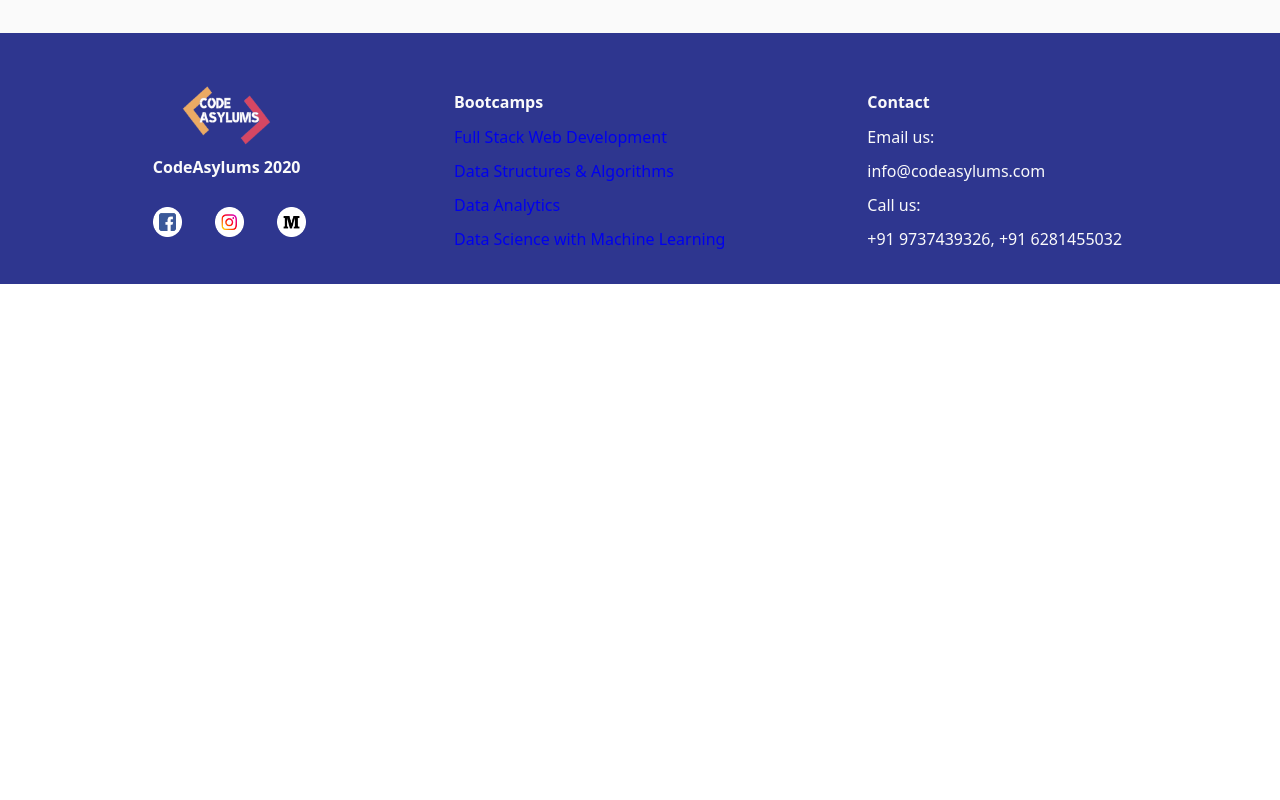
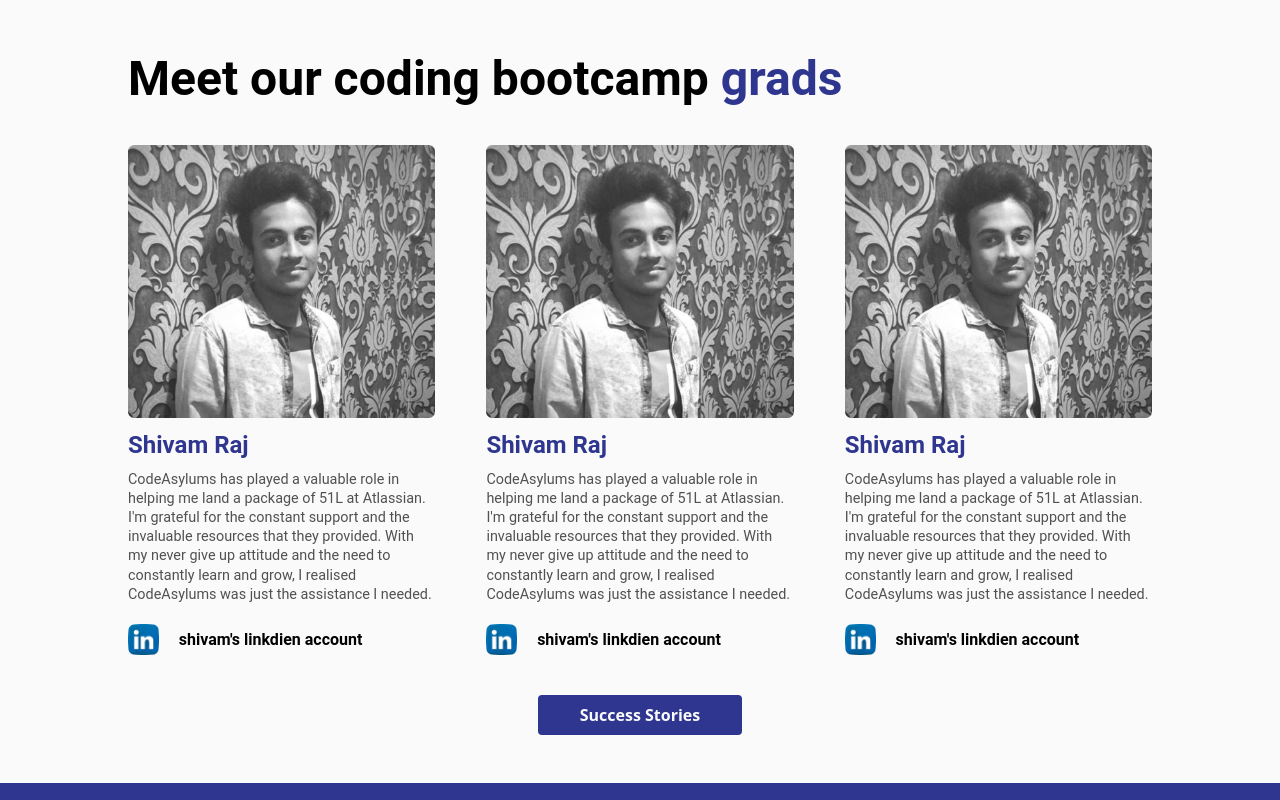
Before and after one commit to shades-7/CodeAsylumWebsite, a Gatsby site: page /Home/home in a window 1280 px wide. Shown: the part 4060-4860 px from the top of the page. Before the commit the page ends 4344 px from the top, so only its background shows below. Built offline with nearby package versions, Linux system fonts and the light colour scheme; Gatsby itself is replaced by a stand-in of ours.

Commit message:
updating grads

```diff
--- a/src/components/Graduates/graduates.js
+++ b/src/components/Graduates/graduates.js
@@ -2,10 +2,70 @@
 import styles from './graduates.module.scss';
 import Layout from '../layout';
 
+import grad1 from '../../images/grad1.png';
+import linkdien from '../../images/linkdien.png'
+
 const graduates = () =>{
+
+   let Card = [
+        {
+            "image" : grad1,
+            "name" : "Shivam Raj",
+            "containt" : "CodeAsylums has played a valuable role in helping me land a package of 51L at Atlassian. I'm grateful for the constant support and the invaluable resources that they provided. With my never give up attitude and the need to constantly learn and grow, I realised CodeAsylums was just the assistance I needed.",
+            "account" : "shivam's linkdien account"
+        },
+        {
+            "image" : grad1,
+            "name" : "Shivam Raj",
+            "containt" : "CodeAsylums has played a valuable role in helping me land a package of 51L at Atlassian. I'm grateful for the constant support and the invaluable resources that they provided. With my never give up attitude and the need to constantly learn and grow, I realised CodeAsylums was just the assistance I needed.",
+            "account" : "shivam's linkdien account"
+        },
+        {
+            "image" : grad1,
+            "name" : "Shivam Raj",
+            "containt" : "CodeAsylums has played a valuable role in helping me land a package of 51L at Atlassian. I'm grateful for the constant support and the invaluable resources that they provided. With my never give up attitude and the need to constantly learn and grow, I realised CodeAsylums was just the assistance I needed.",
+            "account" : "shivam's linkdien account"
+        }
+    ]
+
     return(
         <Layout>
-            <p>hello</p>
+            <div className = {styles.container}>
+                <div className={styles.header}>
+                    <p>Meet our coding bootcamp <span style={{color:"#2E368F"}}>grads</span></p>
+                </div>
+                <div className={styles.cardContainer}>
+                    {
+                        Card.map((item, index)=>{
+                            return(
+                                <div key={index} className={styles.card}>
+                                    <div className={styles.image}>
+                                        <img src = { item.image } alt="google logo " width="100%"/>
+                                    </div>
+                                    <div className={styles.name}>
+                                        <p>{ item.name }</p>
+                                    </div>
+                                    <div className={styles.containt}>
+                                        <p>{ item.containt }</p>
+                                    </div>
+                                    <div className={styles.social}>
+                                        <div className={styles.child1}>
+                                            <img src = { linkdien } alt="linkdien logo" width="100%" />
+                                        </div>
+                                        <div className={styles.child2}>
+                                            <p>{ item.account }</p>
+                                        </div>
+                                    </div>
+                                </div>
+                            )
+                        })
+                    }
+
+                </div>
+                <div className={styles.buttonContainer}>
+                    <button className={styles.button}> Success Stories</button>
+                </div>
+            </div>
         </Layout>
     )
 }
--- a/src/components/Graduates/graduates.module.scss
+++ b/src/components/Graduates/graduates.module.scss
@@ -1 +1,67 @@
 @import "../necessary.module.scss";
+
+.container{
+    @include flexcenter(center,center,column);
+    width:100%;
+    background: #fafafa;
+}
+.header{
+    @include flexcenter(center,flex-start,column);
+    @include Font($primaryfont,3rem,bold,3.2rem,#000000);
+    width:80%;
+    margin: 20px;
+}
+.cardContainer{
+    @include flexcenter(space-between,center,row);
+    width:80%;
+    padding:20px 0px;
+}
+.card{
+    @include flexcenter(center,flex-start,column);
+    width:30%;
+
+}
+.name{
+    @include flexcenter(center,flex-start,column);
+    width:100%;
+    margin-top: 10px;
+    @include Font($primaryfont,1.5rem,bold,1.7rem, $primarycolor);
+}
+.containt{
+    @include flexcenter(center,flex-start,column);
+    margin-top: 10px;
+    height:30%;
+    @include Font($primaryfont,0.9rem,400 ,1.2rem , #525151);
+}
+.social{
+    @include flexcenter(flex-start,center,row);
+    margin: 20px 0px;
+    width:100%;
+    .child1{
+        width:10%;
+        @include flexcenter(center,center,'');
+        overflow: hidden;
+    }
+    .child2{
+        p{
+            @include Font($primaryfont,1rem,bold,1.2rem, #000000);
+            width:100%;
+            margin-left: 20px;
+        }
+        p:hover{
+            border-bottom: solid 3px #2E368F;
+        }
+    }
+}
+
+.buttonContainer{
+    @include flexcenter(center,center,row);
+    width:80%;
+    .button{
+        @include button2;
+        height:40px;
+        width:20%;
+        font-size: 1rem;
+    }
+    margin-bottom:3rem;
+}
--- a/src/pages/Home/home.js
+++ b/src/pages/Home/home.js
@@ -8,6 +8,7 @@
 import Strength from '../../components/StrengthInNumber/strength';
 import Company from '../../components/Company/company';
 import Footer from '../../components/Footer/footer';
+import Graduates from '../../components/Graduates/graduates'
 
 
 const App =() =>{
@@ -21,6 +22,7 @@
          <Courses />
          <Strength />
          <Company />
+         <Graduates />
          <Footer />
         </>
     )
```
Also changed, not shown: src/images/grad1.png (added), src/images/linkdien.png (added).
